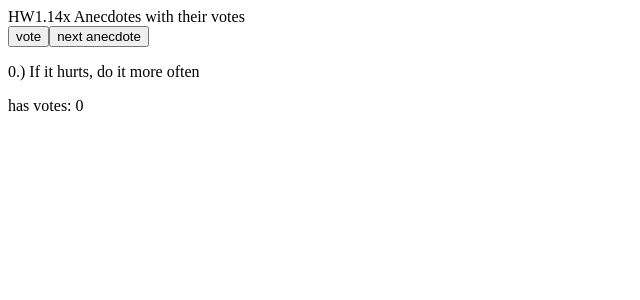
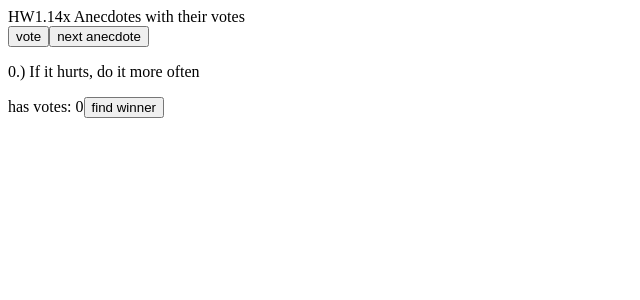
Before and after one commit to vaaPo/fullstackopen_homeworks, a React (Create React App) app in the folder osa1/hw1.14x/: page / in a window 1280 px wide. Shown: the top 300 px of the page, without its empty margins (0-640 px from the left). Built offline with nearby package versions, Linux system fonts and the light colour scheme.

Commit message:
maxpos found - now render sthg

```diff
--- a/osa1/hw1.14x/src/index.js
+++ b/osa1/hw1.14x/src/index.js
@@ -1,6 +1,8 @@
 import React from 'react'
 import ReactDOM from 'react-dom'
 //### HW1.14x anekdootit osa3: show "the anecdote with most votes",
+//https://www.w3schools.com/js/js_array_sort.asp
+
 
 const Button = ({ handleClick, text}) => (
     <button onClick={handleClick}>
@@ -29,8 +31,6 @@ function getRandomInt(min, max) {
     return Math.floor(Math.random() * (max - min + 1)) + min;
 };
 
-
-
 class App extends React.Component {
   constructor(props) {
     super(props)
@@ -49,7 +49,7 @@ class App extends React.Component {
     const randval = getRandomInt(lsl, usl);
     console.log("random", randval, usl);
     this.setState({ selected: randval});
-    return ("hop");
+    return ("hip");
     };
 
   voteme= async event => {
@@ -65,9 +65,32 @@ class App extends React.Component {
     return ("hop");
     };
 
+    findwinner= async event => {
+        event.preventDefault();
+        event.persist();
+
+        const rankcopy = {...anecdotesnvotes.anecdotes.votes};
+        console.log("rankcopy ",rankcopy[1]);
+        console.log("rank anecdotesnvotes ",anecdotesnvotes.anecdotes[1].votes);
+        var len=anecdotesnvotes.anecdotes.length;
+        console.log('length in findwinner',anecdotesnvotes.anecdotes.length);
+        console.log("len is", len);
+        var max = -Infinity;
+        var maxpos = len;
+        while (len--) {
+            if (anecdotesnvotes.anecdotes[len].votes > max) {
+                max = anecdotesnvotes.anecdotes[len].votes;
+                maxpos=len;
+                console.log('maxpos is now',len,' with max',max);
+            };
+        };
+        console.log("findwinner found maxpos", maxpos);
+        return ("winner");
+     };
 
   render() {
       console.log(this.state.selected);
+      console.log('length in render',anecdotesnvotes.anecdotes.length);
     return (
       <div>
           <div>HW1.14x   {anecdotesnvotes.nimi}</div>
@@ -75,6 +98,7 @@ class App extends React.Component {
         <Button handleClick={this.randme.bind(this)} text="next anecdote"/>
         <p>{anecdotesnvotes.anecdotes[this.state.selected].key}.) {anecdotesnvotes.anecdotes[this.state.selected].text}</p>
         has votes: {anecdotesnvotes.anecdotes[this.state.selected].votes}
+            <Button handleClick={this.findwinner.bind(this)} text="find winner"/>
 
       </div>
     );
```
